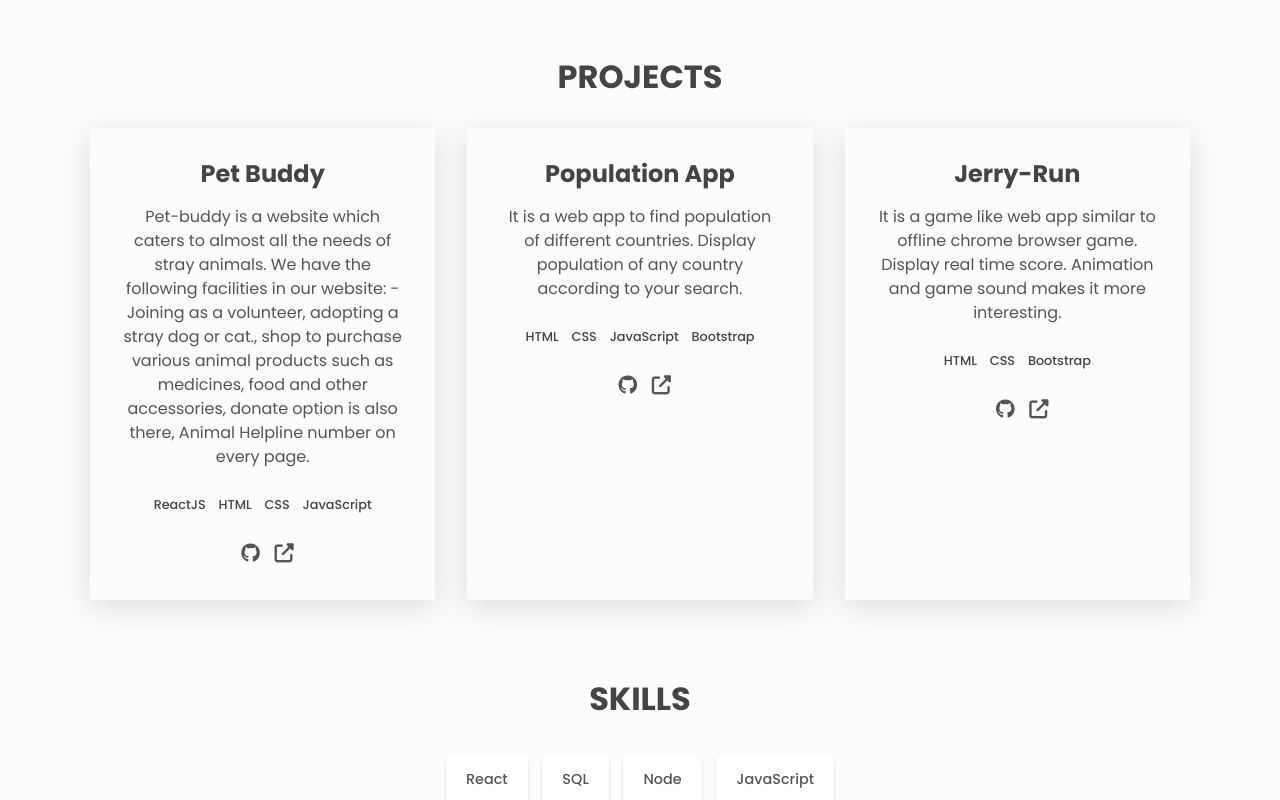
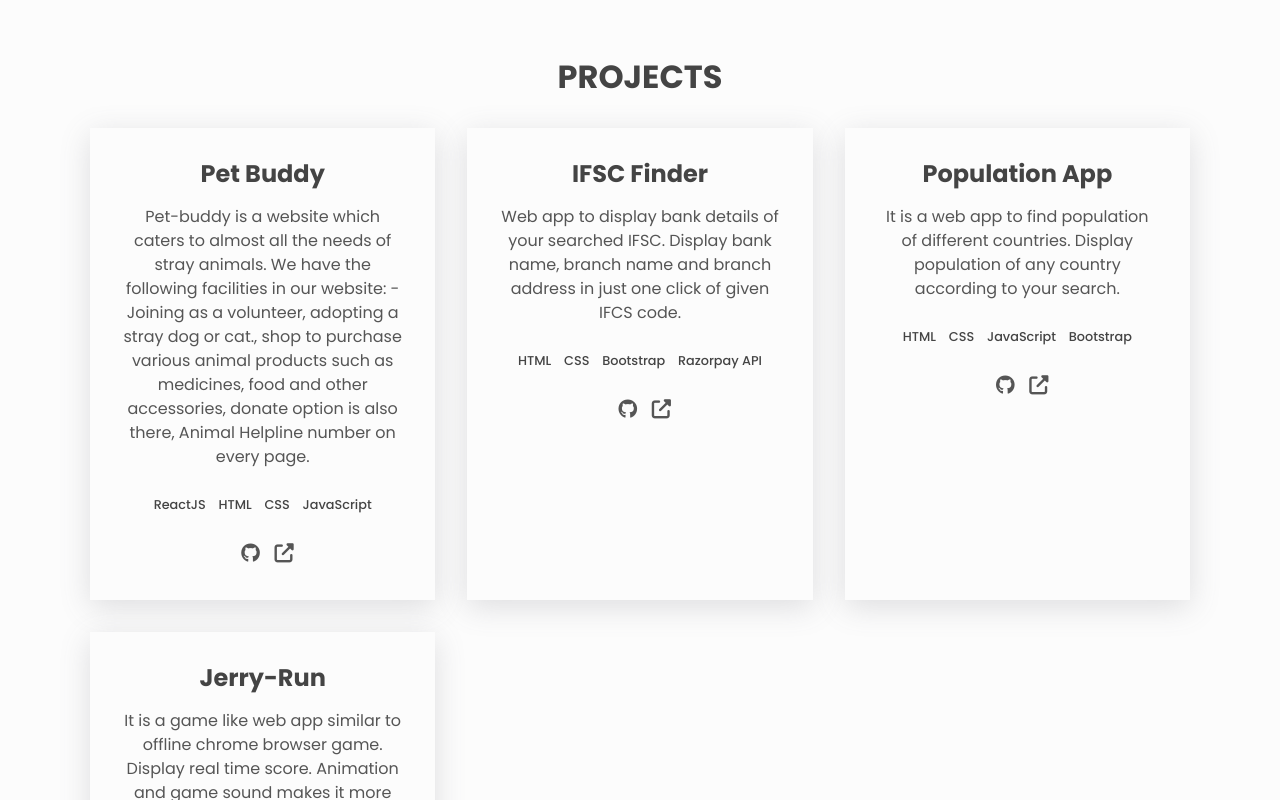
Before and after one commit to madhavgupta07/portfolio-madhavgupta07, a plain HTML site: page index.html in a window 1280 px wide. Shown: the part 597-1397 px from the top of the page. Drawn offline with Linux system fonts and the light colour scheme.

Commit message:
Update index.html

```diff
--- a/index.html
+++ b/index.html
@@ -99,7 +99,28 @@
             <i aria-hidden="true" class="fas fa-external-link-alt"></i>
           </a>
         </div>
+<div class="project">
+          <h3>IFSC Finder</h3>
+          <p class="project__description">
+            Web app to display bank details of your searched IFSC. Display bank name, branch name and branch address in
+            just one click of given IFCS code.
+          </p>
+          <ul class="project__stack">
+            <li class="project__stack-item">HTML</li>
+            <li class="project__stack-item">CSS</li>
+            <li class="project__stack-item">Bootstrap</li>
+            <li class="project__stack-item">Razorpay API</li>
+          </ul>
 
+          <a href="https://github.com/madhavgupta07/IFSC-Finder" aria-label="source code" class="link link--icon"
+            target="_blank">
+            <i aria-hidden="true" class="fab fa-github"></i>
+          </a>
+          <a href="https://madhavgupta07.github.io/IFSC-Finder/" aria-label="live preview" class="link link--icon"
+            target="_blank">
+            <i aria-hidden="true" class="fas fa-external-link-alt"></i>
+          </a>
+        </div>
         <div class="project">
           <h3>Population App</h3>
           <p class="project__description">
```
